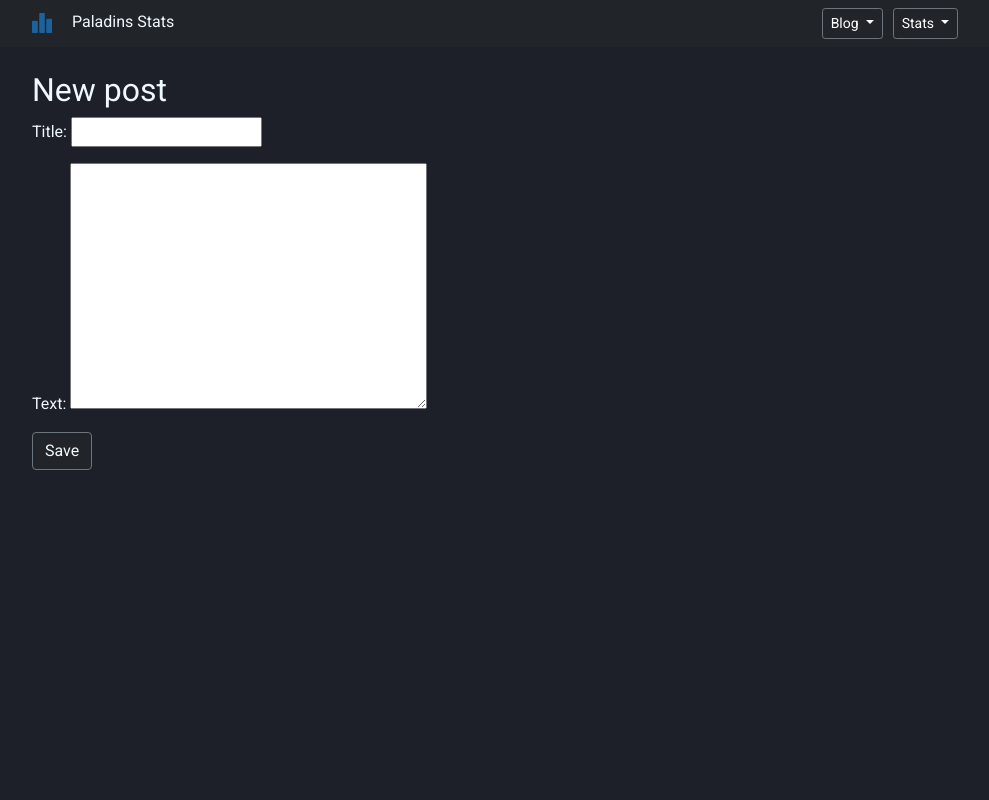
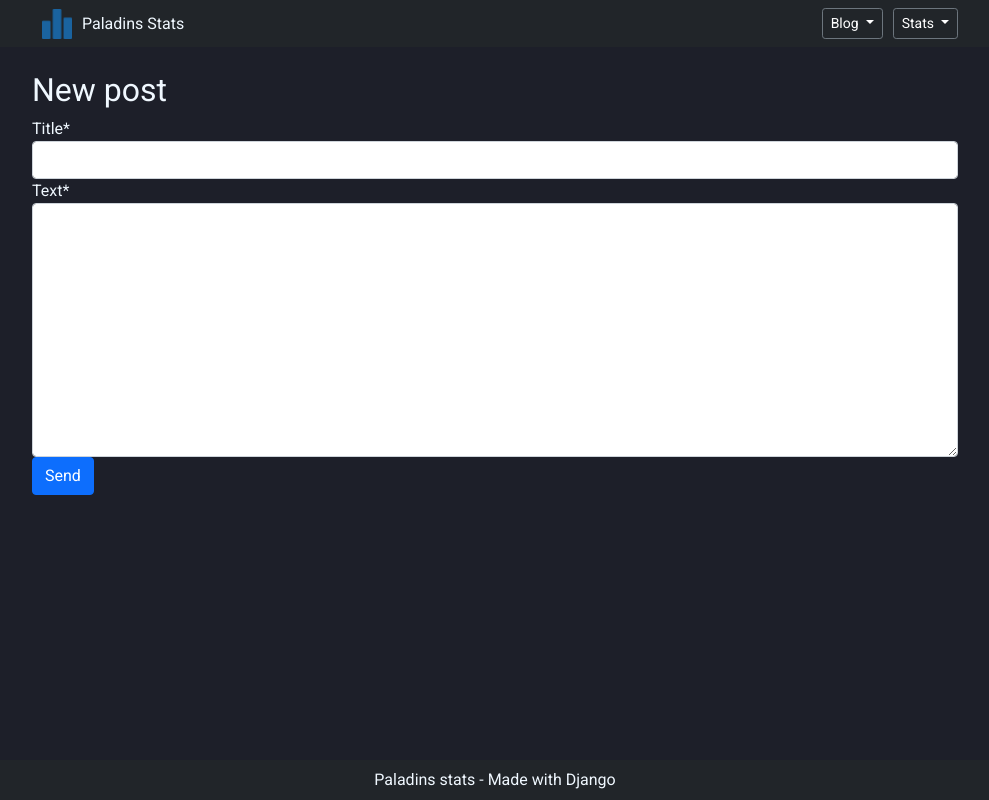
Before and after one commit to gustavopirro/DjangoGamingStatsWebsite, a Django app: page /post/new/ in a window 1280 px wide. Shown: the whole page, without its empty margins (145-1134 px from the left). Run offline with Django 3.2, Linux system fonts and the light colour scheme; the visitor is signed in with stand-in values (Sample User, id 1); parts of the project's set-up code (start-up, migrations or seed data) failed here and were passed over; some libraries are stand-ins or nearby versions.

Commit message:
added crispy-forms, footer and 404 page

```diff
--- a/blog/forms.py
+++ b/blog/forms.py
@@ -1,6 +1,8 @@
 from django import forms
 
 from .models import Post, Comment
+from crispy_forms.helper import FormHelper
+from crispy_forms.layout import Layout, Submit
 
 class PostForm(forms.ModelForm):
 
@@ -8,6 +10,11 @@ class PostForm(forms.ModelForm):
         model = Post
         fields = ('title', 'text',)
 
+    helper = FormHelper()
+    helper.form_method = 'POST'
+    helper.add_input(Submit('submit', 'Send'))
+
+
 class CommentForm(forms.ModelForm):
 
     class Meta:
--- a/blog/static/css/blog.css
+++ b/blog/static/css/blog.css
@@ -2,6 +2,24 @@
     color:aliceblue;
     font-family: 'Roboto', sans-serif;
 }
+
+body{
+    min-height: 100vh;
+    margin: 0;
+
+    display: grid;
+    grid-template-rows: auto 1fr auto;
+  }
+
+footer{
+    margin-top:auto;
+}
+
+#iconSite{
+    margin: 0;
+    padding: 0 10px;
+}
+
 div > .dropdown-menu {
     background-color: #212529;
  }
--- /dev/null
+++ b/blog/templates/404.html
@@ -0,0 +1,4 @@
+{% extends "blog/base.html" %}
+    {% block content %}
+        <h1>Page not found!</h1>
+    {% endblock %}
--- a/blog/templates/blog/base.html
+++ b/blog/templates/blog/base.html
@@ -15,13 +15,15 @@
 </head>
 
 <body class="bg-primary">
+
+
     <nav class="bg-dark mb-4 p-2">
         <div class="container">
             <div class="row">
-                <div class="col-3 offset-1">
-                    <img class="icons-default navbar-brand" src="/static/img/favicon.png"
+                <div class="col-3 offset-1 d-flex align-items-center">
+                    <img id="iconSite" class="icons-default navbar-brand my-0" src="/static/img/favicon.png"
                         alt="Site Logo showing a graphic bar style">
-                    <a class="" href="/">Paladins Stats</a>
+                    <a class="" href="/"> Paladins Stats</a>
                 </div>
                 <div class="col d-flex justify-content-end">
                     <div class="ml-4 dropdown">
@@ -62,6 +64,8 @@
             </div>
 
     </nav>
+
+
     <div class="container">
         <div class="row">
             <div class="offset-1 col-md-10 col-sm-10">
@@ -70,6 +74,13 @@
             </div>
         </div>
     </div>
+
+
+    <footer class="bg-dark p-2 d-flex justify-content-center align-middle" style="width: 100%;">
+        <span>Paladins stats - Made with Django</span>
+    </footer>
+
+
     <script src="https://code.jquery.com/jquery-3.2.1.slim.min.js"
         integrity="sha384-KJ3o2DKtIkvYIK3UENzmM7KCkRr/rE9/Qpg6aAZGJwFDMVNA/GpGFF93hXpG5KkN"
         crossorigin="anonymous"></script>
@@ -79,7 +90,6 @@
     <script src="https://maxcdn.bootstrapcdn.com/bootstrap/4.0.0-beta/js/bootstrap.min.js"
         integrity="sha384-h0AbiXch4ZDo7tp9hKZ4TsHbi047NrKGLO3SEJAg45jXxnGIfYzk4Si90RDIqNm1"
         crossorigin="anonymous"></script>
-
 </body>
 
 </html>
--- a/blog/templates/blog/post_detail.html
+++ b/blog/templates/blog/post_detail.html
@@ -1,4 +1,6 @@
 {% extends 'blog/base.html' %}
+
+{% load crispy_forms_tags %}
 
 {% block content %}
 <div class="border border-white rounded mb-4 bg-secondary">
--- a/blog/templates/blog/post_edit.html
+++ b/blog/templates/blog/post_edit.html
@@ -1,9 +1,7 @@
 {% extends 'blog/base.html' %}
+{% load crispy_forms_tags %}
 
 {% block content %}
     <h2>New post</h2>
-    <form method="POST" enctype="multipart/form-data">{% csrf_token %}
-        {{ form.as_p }}
-        <button type="submit" class="save btn btn-secondary" style="color: aliceblue;">Save</button>
-    </form>
+    {% crispy form %}
 {% endblock %}
--- a/blog/templates/registration/login.html
+++ b/blog/templates/registration/login.html
@@ -1,10 +1,11 @@
 {% extends "blog/base.html" %}
+
+{% load crispy_forms_tags %}
 
 {% block content %}
     {% if form.errors %}
         <p>Your username and password didn't match. Please try again.</p>
     {% endif %}
-
     <form method="post" action="{% url 'login' %}" class="text-dark">
     {% csrf_token %}
         <table>
@@ -21,4 +22,4 @@
         <input type="submit" value="Login"  class="text-dark"/>
         <input type="hidden" name="next" value="{{ next }}"  class="text-dark"/>
     </form>
-{% endblock %}
+    {% endblock %}
--- a/blog/views.py
+++ b/blog/views.py
@@ -1,18 +1,24 @@
 from django.conf import settings
 from django.db import models
 from django.http import request
-from pandas.core.frame import DataFrame
 from blog.models import PostReaction
 from django.shortcuts import render, get_object_or_404, redirect
 from django.utils import timezone
 from .forms import Post, PostForm, CommentForm, Comment
 from django.contrib.auth.decorators import login_required
 from django.http import HttpResponse
+import logging
 
+
+logger = logging.getLogger(__name__)
 
 def post_list(request):
     posts = Post.objects.filter(published_date__lte=timezone.now()).order_by('published_date')
-    return render(request, 'blog/post_list.html', {'posts':posts})
+    if posts:
+        logger.debug("Post found")
+        return render(request, 'blog/post_list.html', {'posts':posts})
+    else:
+        logger.error("Post list not found")
 
 def post_detail(request, pk):
     post = get_object_or_404(Post, pk=pk)
--- a/comandos.txt
+++ b/comandos.txt
@@ -1,4 +1,5 @@
 myvenv/Scripts/Activate - start virtual ambient
+source myvenv/bin/activate - stat virtual ambient linux
 django-admin.exe startproject mysite - create project
 python3 manage.py migrate - create/update database
 python3 manage.py runserver - run server
--- a/mysite/settings.py
+++ b/mysite/settings.py
@@ -34,8 +34,11 @@ INSTALLED_APPS = [
     'django.contrib.messages',
     'django.contrib.staticfiles',
     'blog',
-    'stats'
+    'stats',
+    'crispy_forms'
 ]
+
+CRISPY_TEMPLATE_PACK = 'bootstrap4'
 
 MIDDLEWARE = [
     'django.middleware.security.SecurityMiddleware',
--- a/requirements.txt
+++ b/requirements.txt
@@ -11,6 +11,7 @@ debugpy==1.3.0
 decorator==5.0.9
 defusedxml==0.7.1
 Django==3.2.5
+django-crispy-forms==1.12.0
 entrypoints==0.3
 idna==2.10
 ipykernel==6.0.1
```
